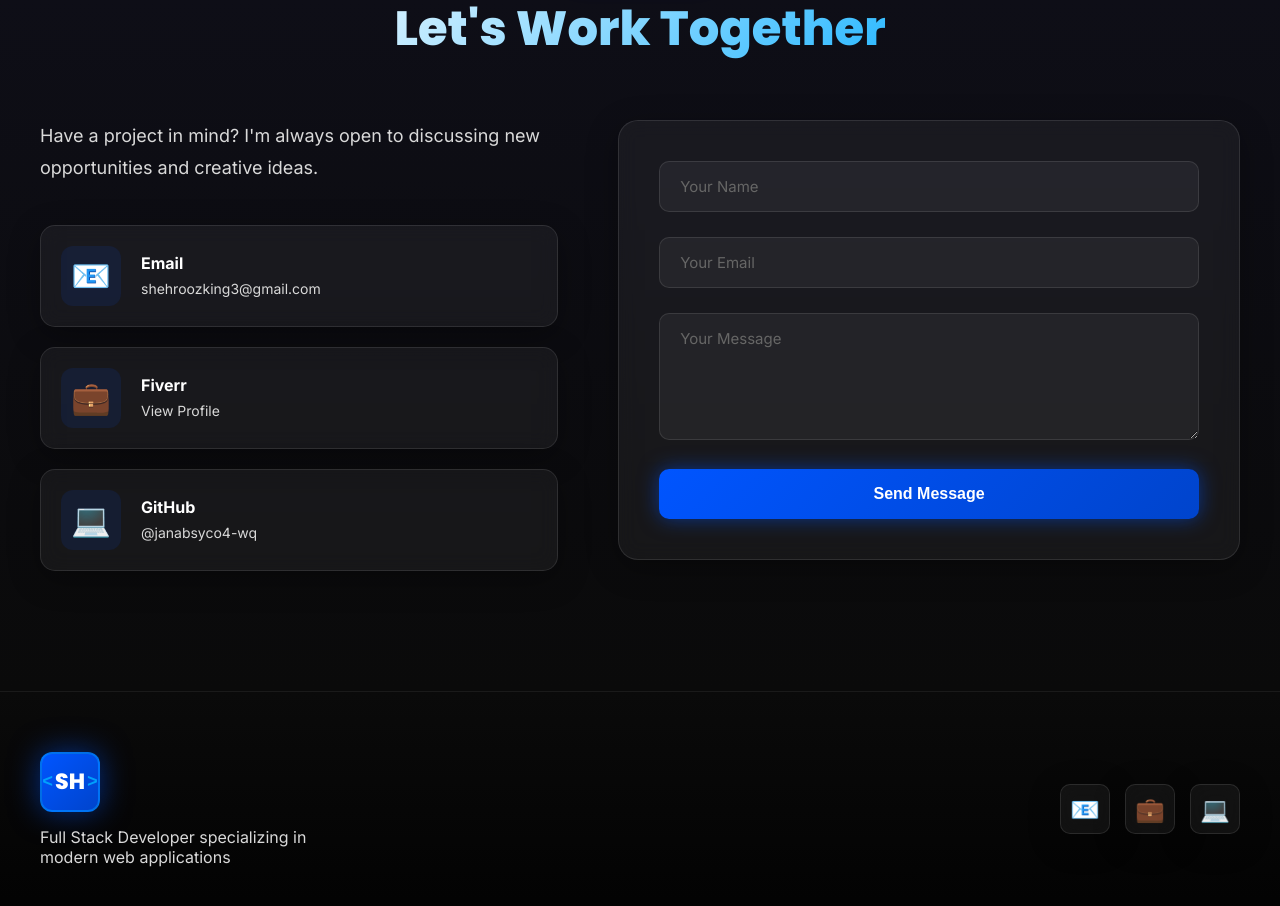
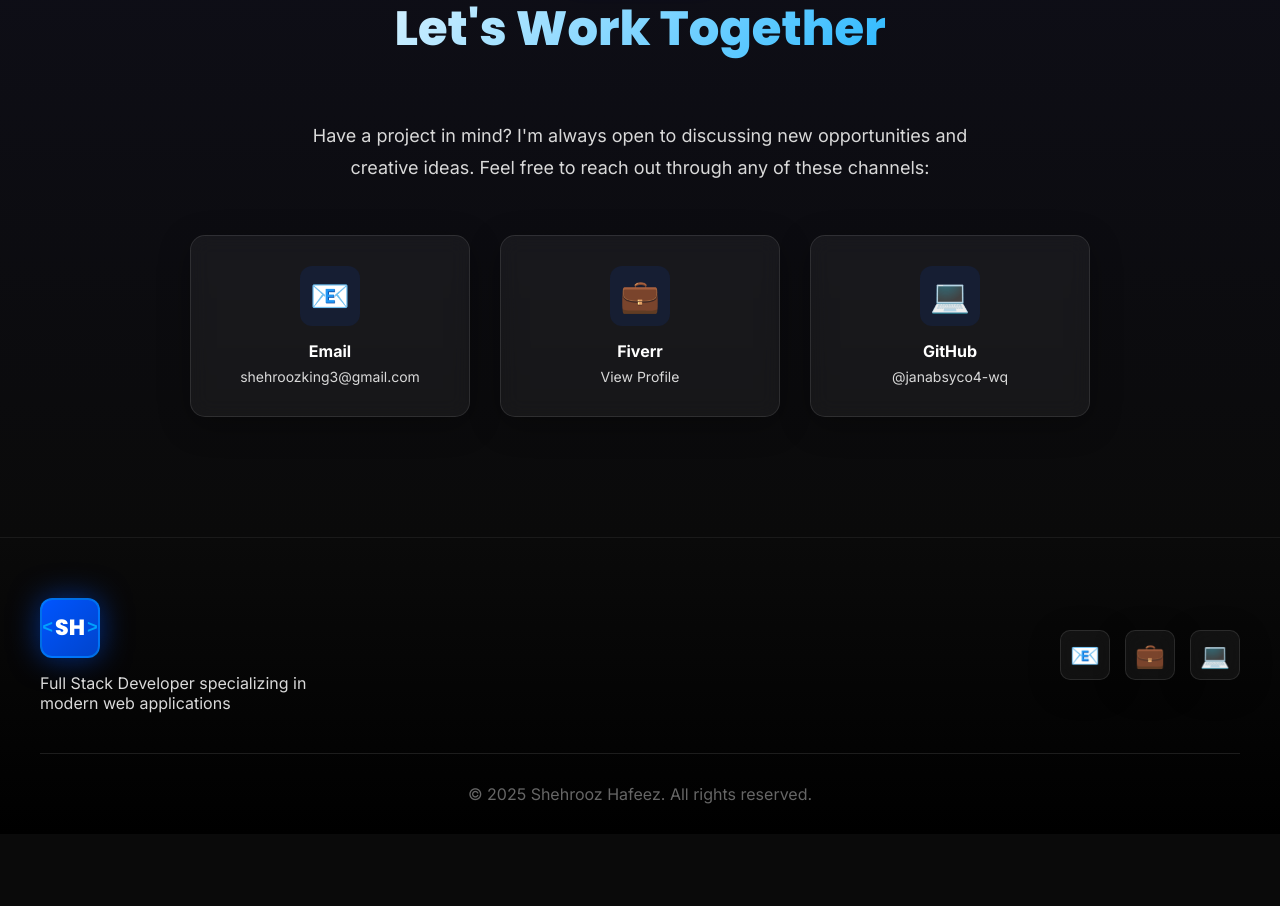
Before and after one commit to janabsyco4-wq/portfolio, a React (Vite) app: page / in a window 1280 px wide. Shown: the part 4140-5046 px from the top of the page. After the commit the page ends 4974 px from the top, so only its background shows below. Built offline with nearby package versions, Linux system fonts and the light colour scheme.

Commit message:
Remove contact form, keep only contact links

```diff
--- a/package.json
+++ b/package.json
@@ -12,7 +12,6 @@
     "deploy": "gh-pages -d dist"
   },
   "dependencies": {
-    "@emailjs/browser": "^4.4.1",
     "@react-three/drei": "^9.92.7",
     "@react-three/fiber": "^8.15.12",
     "framer-motion": "^10.16.16",
--- a/src/components/Contact.css
+++ b/src/components/Contact.css
@@ -8,11 +8,20 @@
   margin: 0 auto;
 }
 
-.contact-content {
-  display: grid;
-  grid-template-columns: 1fr 1.2fr;
-  gap: 60px;
-  align-items: start;
+.contact-methods-centered {
+  max-width: 1000px;
+  margin: 0 auto;
+  text-align: center;
+}
+
+.contact-description {
+  font-size: 18px;
+  line-height: 1.8;
+  color: #D9D9D9;
+  margin-bottom: 50px;
+  max-width: 700px;
+  margin-left: auto;
+  margin-right: auto;
 }
 
 .contact-info p {
@@ -23,19 +32,24 @@
 }
 
 .contact-methods {
-  display: flex;
-  flex-direction: column;
-  gap: 20px;
+  display: grid;
+  grid-template-columns: repeat(auto-fit, minmax(280px, 1fr));
+  gap: 30px;
+  max-width: 900px;
+  margin: 0 auto;
 }
 
 .contact-method {
   display: flex;
+  flex-direction: column;
   align-items: center;
-  gap: 20px;
-  padding: 20px;
+  text-align: center;
+  gap: 15px;
+  padding: 30px 20px;
   border-radius: 15px;
   text-decoration: none;
   transition: all 0.3s;
+  border: 1px solid rgba(255, 255, 255, 0.1);
 }
 
 .contact-method:hover {
--- a/src/components/Contact.jsx
+++ b/src/components/Contact.jsx
@@ -1,59 +1,11 @@
 import { motion } from 'framer-motion'
-import { useState, useRef, useEffect } from 'react'
+import { useRef } from 'react'
 import { useInView } from 'framer-motion'
-import emailjs from '@emailjs/browser'
 import './Contact.css'
 
 const Contact = () => {
-  const [formData, setFormData] = useState({ name: '', email: '', message: '' })
   const ref = useRef(null)
   const isInView = useInView(ref, { once: true })
-
-  const [loading, setLoading] = useState(false)
-  const [status, setStatus] = useState({ type: '', message: '' })
-
-  // Initialize EmailJS
-  useEffect(() => {
-    emailjs.init('GUdXpF8CsITIT55RX')
-  }, [])
-
-  const handleSubmit = async (e) => {
-    e.preventDefault()
-    setLoading(true)
-    setStatus({ type: '', message: '' })
-
-    try {
-      // Send email using EmailJS with correct template variables
-      const templateParams = {
-        to_name: 'Shehrooz',
-        from_name: formData.name,
-        from_email: formData.email,
-        message: formData.message,
-        reply_to: formData.email
-      }
-
-      await emailjs.send(
-        'service_027xnfi',
-        'template_rn9k5yd',
-        templateParams
-      )
-
-      setStatus({
-        type: 'success',
-        message: 'Message sent successfully! I will get back to you soon.'
-      })
-      setFormData({ name: '', email: '', message: '' })
-    } catch (error) {
-      console.error('EmailJS Error:', error)
-      const errorMessage = error?.text || error?.message || 'Unknown error'
-      setStatus({
-        type: 'error',
-        message: `Failed to send: ${errorMessage}. Please email: shehroozking3@gmail.com`
-      })
-    } finally {
-      setLoading(false)
-    }
-  }
 
   return (
     <section id="contact" className="contact" ref={ref}>
@@ -68,14 +20,16 @@
           <h2 className="section-title">Let's Work Together</h2>
         </motion.div>
 
-        <div className="contact-content">
         <motion.div
-            className="contact-info"
-            initial={{ opacity: 0, x: -50 }}
-            animate={isInView ? { opacity: 1, x: 0 } : {}}
+          className="contact-methods-centered"
+          initial={{ opacity: 0, y: 50 }}
+          animate={isInView ? { opacity: 1, y: 0 } : {}}
           transition={{ duration: 0.6, delay: 0.2 }}
         >
-            <p>Have a project in mind? I'm always open to discussing new opportunities and creative ideas.</p>
+          <p className="contact-description">
+            Have a project in mind? I'm always open to discussing new opportunities and creative ideas.
+            Feel free to reach out through any of these channels:
+          </p>
 
           <div className="contact-methods">
             {[
@@ -89,7 +43,10 @@
                 target="_blank"
                 rel="noopener noreferrer"
                 className="contact-method glass"
-                  whileHover={{ scale: 1.05, x: 10 }}
+                initial={{ opacity: 0, scale: 0.8 }}
+                animate={isInView ? { opacity: 1, scale: 1 } : {}}
+                transition={{ duration: 0.5, delay: 0.4 + index * 0.1 }}
+                whileHover={{ scale: 1.1, y: -10 }}
               >
                 <div className="method-icon">{method.icon}</div>
                 <div>
@@ -100,70 +57,6 @@
             ))}
           </div>
         </motion.div>
-
-          <motion.form
-            className="contact-form glass"
-            onSubmit={handleSubmit}
-            initial={{ opacity: 0, x: 50 }}
-            animate={isInView ? { opacity: 1, x: 0 } : {}}
-            transition={{ duration: 0.6, delay: 0.4 }}
-          >
-
-            <div className="form-group">
-              <input
-                type="text"
-                name="name"
-                placeholder="Your Name"
-                value={formData.name}
-                onChange={(e) => setFormData({...formData, name: e.target.value})}
-                required
-              />
-            </div>
-            <div className="form-group">
-              <input
-                type="email"
-                name="email"
-                placeholder="Your Email"
-                value={formData.email}
-                onChange={(e) => setFormData({...formData, email: e.target.value})}
-                required
-              />
-            </div>
-            <div className="form-group">
-              <textarea
-                name="message"
-                placeholder="Your Message"
-                rows="5"
-                value={formData.message}
-                onChange={(e) => setFormData({...formData, message: e.target.value})}
-                required
-              />
-            </div>
-            {status.message && (
-              <div style={{
-                padding: '15px',
-                borderRadius: '8px',
-                marginBottom: '20px',
-                background: status.type === 'success' ? '#d4edda' : '#f8d7da',
-                color: status.type === 'success' ? '#155724' : '#721c24',
-                border: `1px solid ${status.type === 'success' ? '#c3e6cb' : '#f5c6cb'}`
-              }}>
-                {status.message}
-              </div>
-            )}
-
-            <motion.button
-              type="submit"
-              className="submit-btn"
-              whileHover={{ scale: loading ? 1 : 1.05 }}
-              whileTap={{ scale: loading ? 1 : 0.95 }}
-              disabled={loading}
-              style={{ opacity: loading ? 0.7 : 1, cursor: loading ? 'not-allowed' : 'pointer' }}
-            >
-              {loading ? 'Sending...' : 'Send Message'}
-            </motion.button>
-          </motion.form>
-        </div>
       </div>
     </section>
   )
```
Also changed, not shown: 1 other file (tests, documents, lock files or other folders). Lines whose indentation alone changed are shown as unchanged.
